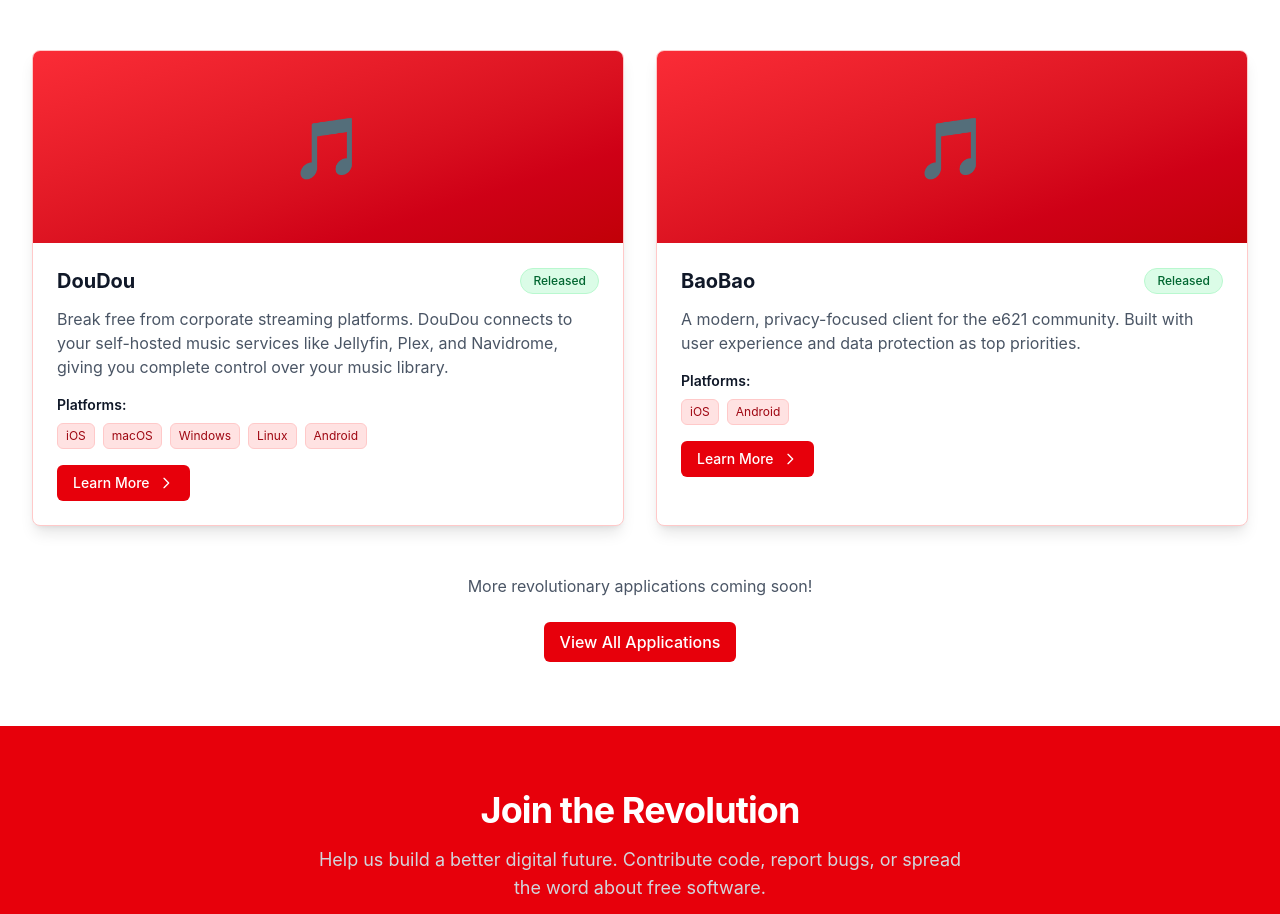
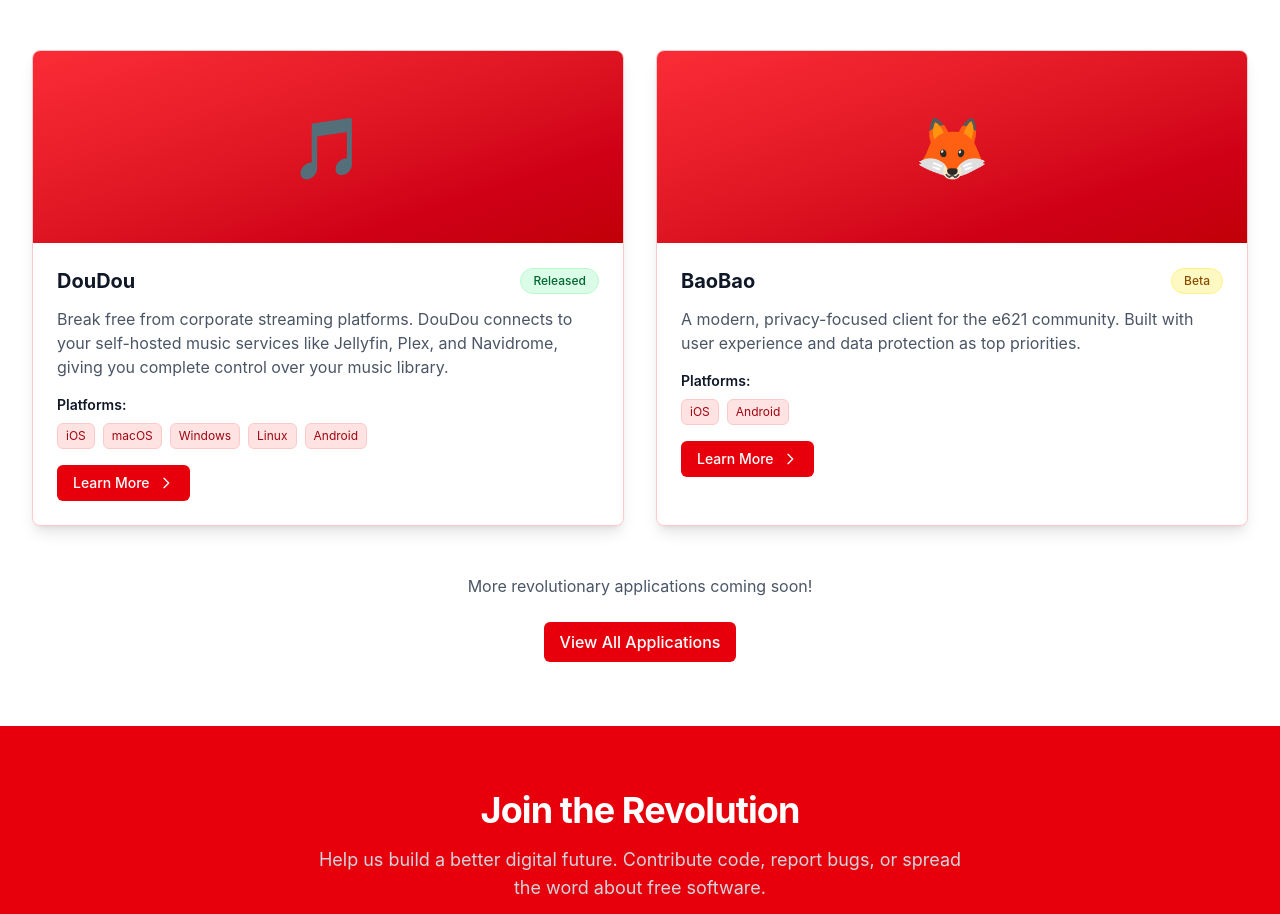
Before and after one commit to openlyst/openlyst, a SvelteKit app: page / in a window 1280 px wide. Shown: the part 1490-2404 px from the top of the page. Built offline with nearby package versions, Linux system fonts and the light colour scheme.

Commit message:
Update AppCard status and image based on app version and name

```diff
--- a/src/routes/+page.svelte
+++ b/src/routes/+page.svelte
@@ -115,10 +115,10 @@
         <AppCard
           title="{app.name}"
           description="{app.localizedDescription}"
-          status="released"
+          status="{app.versions[0]?.version.includes('beta') ? 'beta' : 'released'}"
           platforms="{app.platforms}"
           href="/apps/{nameToSlug(app.name)}"
-          image="🎵"
+          image="{app.name === 'DouDou' ? '🎵' : app.name === 'BaoBao' ? '🦊' : '🚀'}"
         />
       {/each}
 
```
